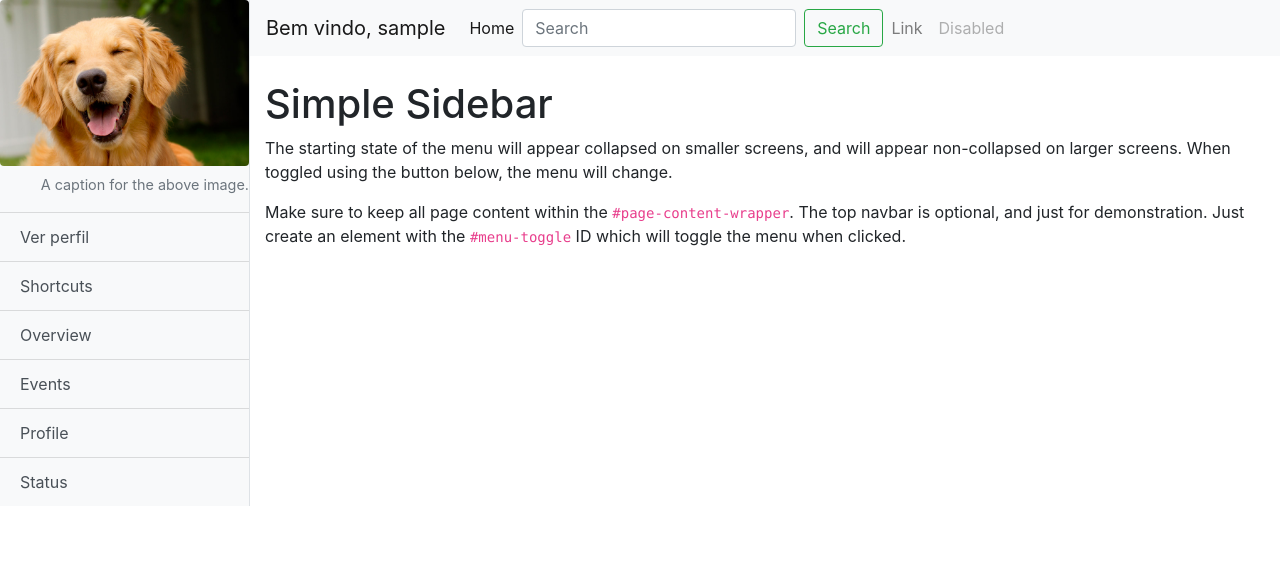
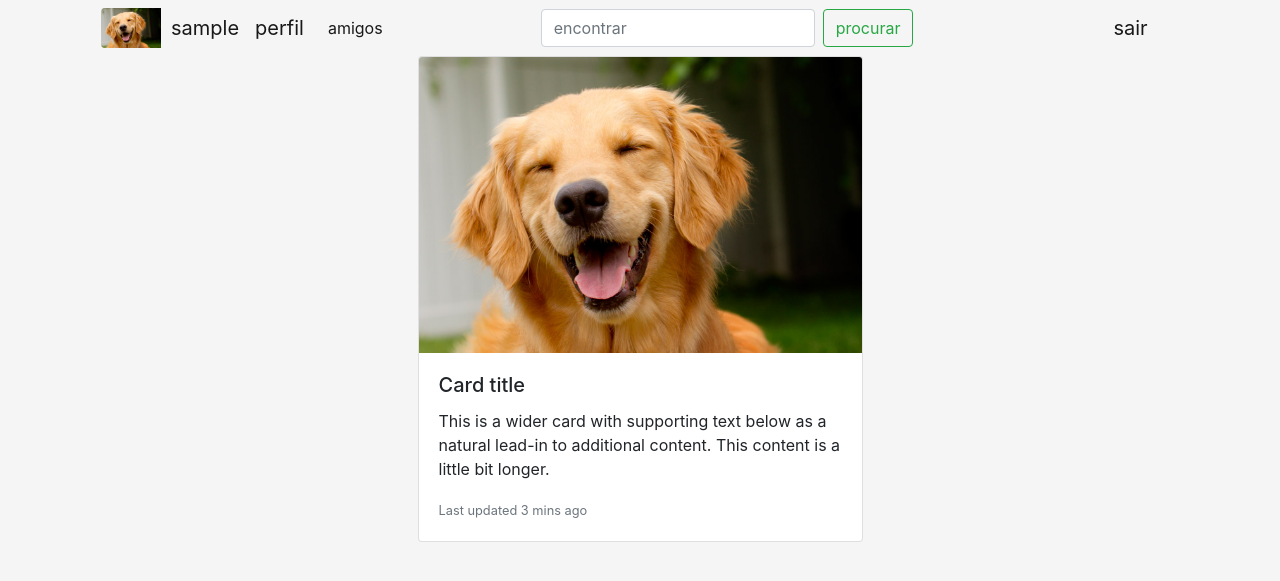
Before and after one commit to eduardobispof/insta_clone, a PHP site: page /php/index.php in a window 1280 px wide. Shown: the top 581 px of the page. Run offline with PHP 8.4, Linux system fonts and the light colour scheme; the visitor is signed in with stand-in values (Sample User, id 1).

Commit message:
finalizando feed

```diff
--- a/php/classes/Model.php
+++ b/php/classes/Model.php
@@ -6,7 +6,7 @@ class Model{
 
 		global $conn;
 		$dbuser = "root";
-		$dbpw = "edu";
+		$dbpw = "ifpe";
 		try {
 		  $conn = new PDO('mysql:host=localhost;dbname=instatop', $dbuser, $dbpw);
 		  $conn->setAttribute(PDO::ATTR_ERRMODE, PDO::ERRMODE_EXCEPTION);
--- a/php/index.php
+++ b/php/index.php
@@ -13,69 +13,85 @@ if (!isset($_SESSION['user_name'])) {
 	<title>Início</title>
 </head>
 <style type="text/css">
+		body{
+			background-color: #f5f5f5;
+		}
+
+	#profile-image{
+		max-height: 70px;
+		max-width: 70px;
+		padding-right: 10px;
+	}
+
+	#search{
+		padding-left: 150px;
+		padding-right: 100px;
+	}
+
 	#test{
 		max-width: 400px;
 		max-height: 400px;
 		border-radius: 10px;
 	}
+
+	.card-feed{
+		max-width: 50%;
+		max-height: 70%;
+	}
+	#card{
+		background-color: #f5f5f5;
+	}
 </style>
 <body>
-  <div class="d-flex" id="wrapper">
-
-    <!-- Sidebar -->
-    <div class="bg-light border-right" id="sidebar-wrapper">
-      <div class="sidebar-heading" id="test">
-      	<figure class="figure">
-  <img src="../images/cachorro.jpg" class="figure-img img-fluid rounded" alt="...">
-  <figcaption class="figure-caption text-right">A caption for the above image.</figcaption>
-</figure>
-      </div>
-      <div class="list-group list-group-flush">
-        <a href="#" class="list-group-item list-group-item-action bg-light">Ver perfil</a>
-        <a href="#" class="list-group-item list-group-item-action bg-light">Shortcuts</a>
-        <a href="#" class="list-group-item list-group-item-action bg-light">Overview</a>
-        <a href="#" class="list-group-item list-group-item-action bg-light">Events</a>
-        <a href="#" class="list-group-item list-group-item-action bg-light">Profile</a>
-        <a href="#" class="list-group-item list-group-item-action bg-light">Status</a>
-      </div>
-    </div>
-    <!-- /#sidebar-wrapper -->
-
-    <!-- Page Content -->
-    <div id="page-content-wrapper">
-
-		<nav class="navbar navbar-expand-lg navbar-light bg-light">
-		  <button class="navbar-toggler" type="button" data-toggle="collapse" data-target="#navbarTogglerDemo03" aria-controls="navbarTogglerDemo03" aria-expanded="false" aria-label="Toggle navigation">
+<div class="container">
+	<nav class="navbar navbar-expand-lg navbar-light">
+		<img src="../images/cachorro.jpg" class="rounded float-left" alt="..." id="profile-image">
+	  <a class="navbar-brand" href="#"> <?= $_SESSION['user_name'] ?> </a>
+	  <a class="navbar-brand" href="#"> perfil </a>
+	  <button class="navbar-toggler" type="button" data-toggle="collapse" data-target="#navbarSupportedContent" aria-controls="navbarSupportedContent" aria-expanded="false" aria-label="Toggle navigation">
 	    <span class="navbar-toggler-icon"></span>
 	  </button>
-		  <a class="navbar-brand" href="#">Bem vindo, <?= $_SESSION['user_name'] ?></a>
 
-		  <div class="collapse navbar-collapse" id="navbarTogglerDemo03">
-		    <ul class="navbar-nav mr-auto mt-2 mt-lg-0">
+	  <div class="collapse navbar-collapse" id="navbarSupportedContent">
+	    <ul class="navbar-nav mr-auto">
 	      <li class="nav-item active">
-		        <a class="nav-link" href="#">Home <span class="sr-only">(current)</span></a>
+	        <a class="nav-link" href="#">amigos</a>
 	      </li>
-		    <form class="form-inline my-2 my-lg-0">
-		      <input class="form-control mr-sm-2" type="search" placeholder="Search" aria-label="Search">
-		      <button class="btn btn-outline-success my-2 my-sm-0" type="submit">Search</button>
+
+	    <form class="form-inline my-2 my-lg-0" id="search">
+	      <input class="form-control mr-sm-2" type="search" placeholder="encontrar" aria-label="Search">
+	      <button class="btn btn-outline-success my-2 my-sm-0" type="submit">procurar</button>
 	    </form>
-		      <li class="nav-item">
-		        <a class="nav-link" href="#">Link</a>
-		      </li>
-		      <li class="nav-item">
-		        <a class="nav-link disabled" href="#" tabindex="-1" aria-disabled="true">Disabled</a>
-		      </li>
+	  	<a class="navbar-brand" href="#" style="padding-left: 100px;"> sair </a>
 	    </ul>
 	  </div>
 	</nav>
 
-      	<div class="container-fluid">
-        	<h1 class="mt-4">Simple Sidebar</h1>
-		    <p>The starting state of the menu will appear collapsed on smaller screens, and will appear non-collapsed on larger screens. When toggled using the button below, the menu will change.</p>
-		    <p>Make sure to keep all page content within the <code>#page-content-wrapper</code>. The top navbar is optional, and just for demonstration. Just create an element with the <code>#menu-toggle</code> ID which will toggle the menu when clicked.</p>
+	<div class="row">
+		<div class="col-md-6 offset-md-3">
+		<div class="row">
+			<div class="col-md-10 offset-md-1">
+				<div class="card">
+				  <img src="../images/cachorro.jpg" class="card-img-top" alt="...">
+				  <div class="card-body">
+				    <h5 class="card-title">Card title</h5>
+				    <p class="card-text">This is a wider card with supporting text below as a natural lead-in to additional content. This content is a little bit longer.</p>
+				    <p class="card-text"><small class="text-muted">Last updated 3 mins ago</small></p>
 				  </div>
 				</div>
-    <!-- /#page-content-wrapper -->
+			</div>
+		</div>
+		</div>
+		</div>
+
+	<!-- <div class="card mb-3 card-feed">
+	  <img src="../images/cachorro.jpg" class="card-img-top" alt="...">
+	  <div class="card-body">
+	    <h5 class="card-title">Card title</h5>
+	    <p class="card-text">This is a wider card with supporting text below as a natural lead-in to additional content. This content is a little bit longer.</p>
+	    <p class="card-text"><small class="text-muted">Last updated 3 mins ago</small></p>
+	  </div>
+	</div> -->
 
 </div>
 <script type="text/javascript" src="../js/bootstrap.min.js"></script>
```
Also changed, not shown: php/login.php (+26 -0 lines). Lines whose indentation alone changed are shown as unchanged.
